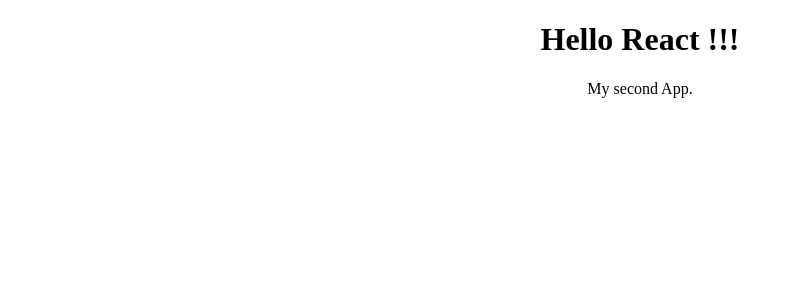
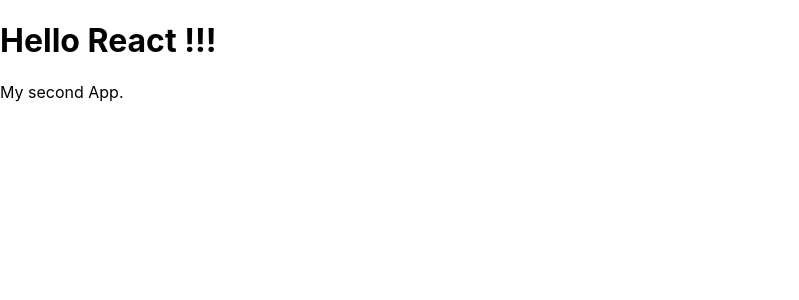
Before and after one commit to renato-albuquerque/costs-project_management, a React (Create React App) app: page / in a window 1280 px wide. Shown: the top 300 px of the page, without its empty margins (0-799 px from the left). Built offline with nearby package versions, Linux system fonts and the light colour scheme.

Commit message:
updated the css files: index and app

```diff
--- a/src/App.css
+++ b/src/App.css
@@ -1,38 +1,8 @@
-.App {
-  text-align: center;
+body {
+  margin: 0;
+  padding: 0;
+  box-sizing: border-box;
+  border: none;
+  list-style: none;
+  text-decoration: none;
 }
-
-.App-logo {
-  height: 40vmin;
-  pointer-events: none;
-}
-
-@media (prefers-reduced-motion: no-preference) {
-  .App-logo {
-    animation: App-logo-spin infinite 20s linear;
-  }
-}
-
-.App-header {
-  background-color: #282c34;
-  min-height: 100vh;
-  display: flex;
-  flex-direction: column;
-  align-items: center;
-  justify-content: center;
-  font-size: calc(10px + 2vmin);
-  color: white;
-}
-
-.App-link {
-  color: #61dafb;
-}
-
-@keyframes App-logo-spin {
-  from {
-    transform: rotate(0deg);
-  }
-  to {
-    transform: rotate(360deg);
-  }
-}
--- a/src/index.css
+++ b/src/index.css
@@ -1,8 +1,13 @@
 body {
   margin: 0;
-  padding: 0;
-  box-sizing: border-box;
-  border: none;
-  list-style: none;
-  text-decoration: none;
+  font-family: -apple-system, BlinkMacSystemFont, 'Segoe UI', 'Roboto', 'Oxygen',
+    'Ubuntu', 'Cantarell', 'Fira Sans', 'Droid Sans', 'Helvetica Neue',
+    sans-serif;
+  -webkit-font-smoothing: antialiased;
+  -moz-osx-font-smoothing: grayscale;
 }
+
+code {
+  font-family: source-code-pro, Menlo, Monaco, Consolas, 'Courier New',
+    monospace;
+}
```
